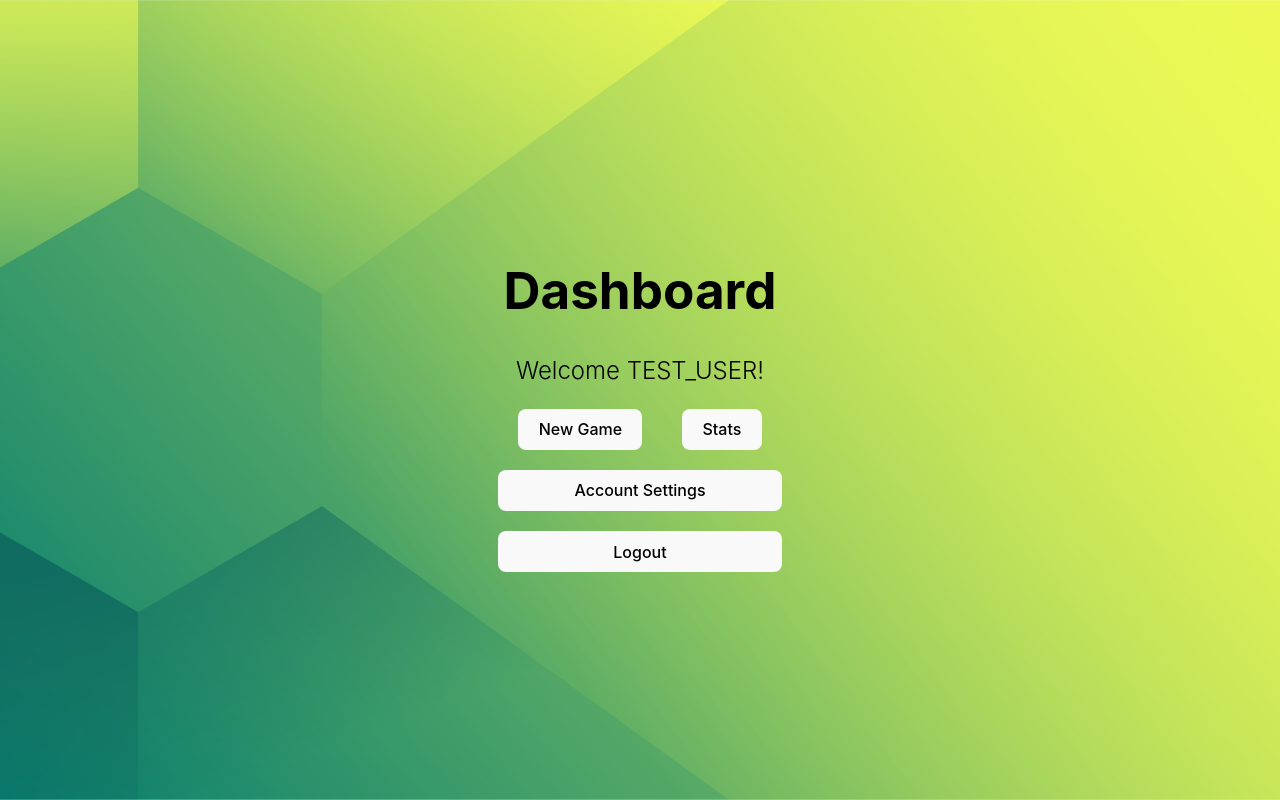
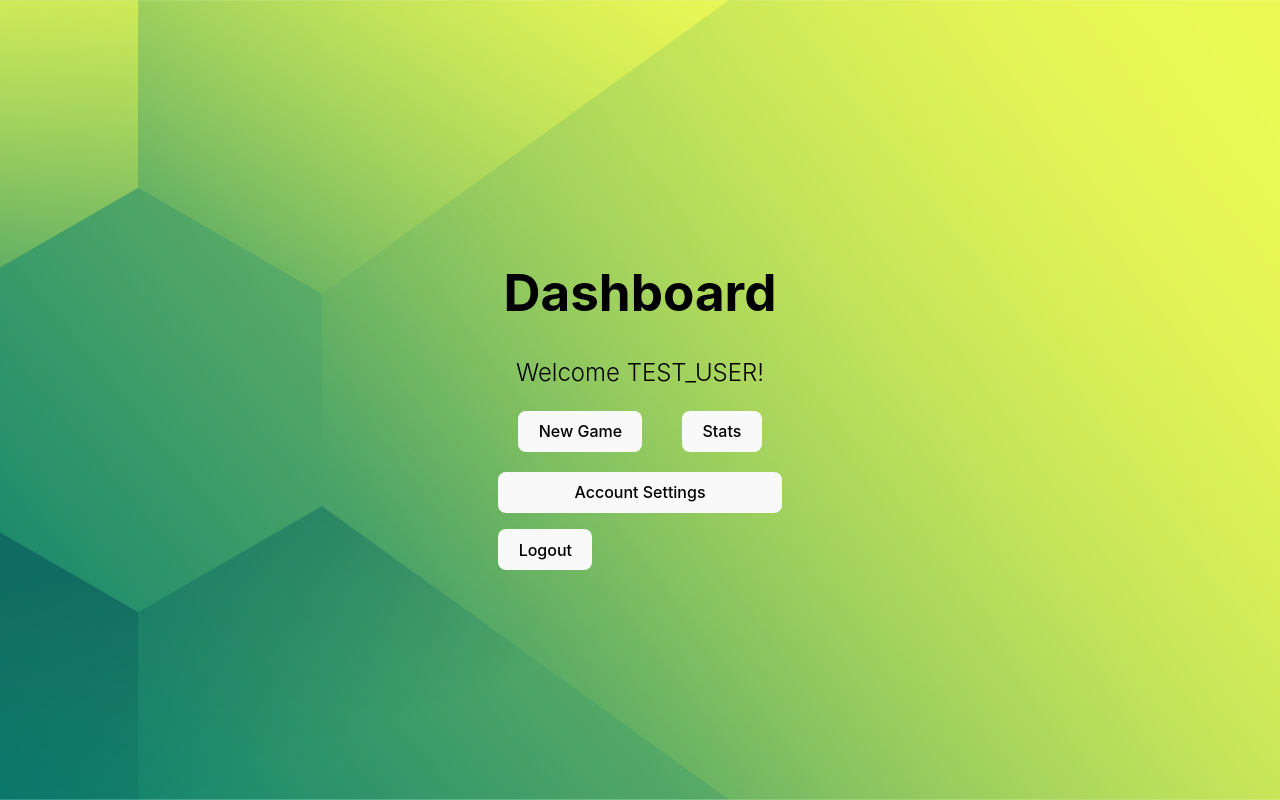
Before and after one commit to robbdouglas/hearthstone-battlegrounds-stats, a React (Vite) app: page /dashboard in a window 1280 px wide. Built offline with nearby package versions, Linux system fonts and the light colour scheme.

Commit message:
add logout to dashboard

```diff
--- a/routes/usersRoutes.js
+++ b/routes/usersRoutes.js
@@ -1,11 +1,12 @@
 // usersRoutes.js
 
 import express from "express";
-import { register, login } from "../controllers/usersControllers.js";
+import { register, login, logout } from "../controllers/usersControllers.js";
 
 const usersRouter = express.Router();
 
 usersRouter.post("/register", register);
 usersRouter.post("/login", login);
+usersRouter.get("/logout", logout);
 
 export default usersRouter;
--- a/src/components/Dashboard.jsx
+++ b/src/components/Dashboard.jsx
@@ -1,10 +1,27 @@
+// Dashboard.jsx
+
 import React from "react";
-import { Link } from "react-router-dom";
+import { Link, useNavigate } from "react-router-dom";
+import axios from "axios";
 import "../styles/Dashboard.css";
 
 const activeUser = "TEST_USER";
 
 function Dashboard() {
+  const navigate = useNavigate();
+
+  const handleLogout = async () => {
+    try {
+      await axios.get("http://localhost:3000/users/logout", {
+        withCredentials: true,
+      });
+      localStorage.removeItem("token");
+      navigate("/");
+    } catch (error) {
+      console.error("Logout failed:", error);
+    }
+  };
+
   return (
     <div>
       <div className="dashboard-welcome">
@@ -25,9 +42,9 @@ function Dashboard() {
         </Link>
       </div>
       <div>
-        <Link to="/">
-          <button className="home-button">Logout</button>
-        </Link>
+        <button className="logout-btn" onClick={handleLogout}>
+          Logout
+        </button>
       </div>
     </div>
   );
```
Also changed, not shown: controllers/usersControllers.js (+11 -1 lines).
